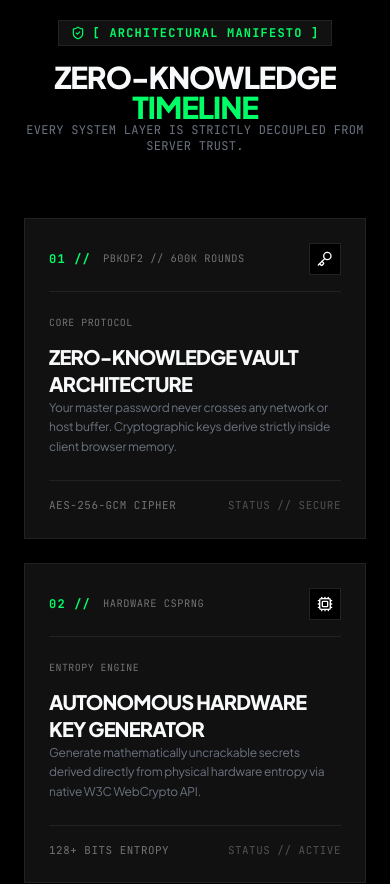
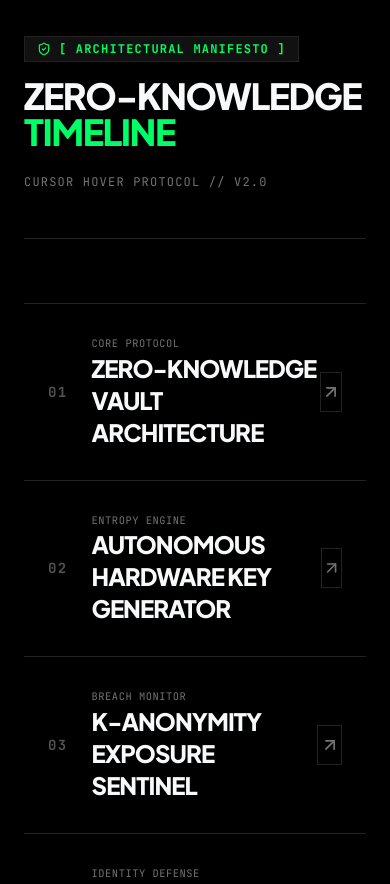
Before and after one commit to Abhay2110s/Lockely, a React (Vite) app in the folder frontend/: page / in a window 390 px wide. Shown: the part 1000-1884 px from the top of the page. Built offline with nearby package versions, Linux system fonts and the light colour scheme; no server answers.

Commit message:
cards update

```diff
--- a/frontend/src/components/landing/FeatureCards.jsx
+++ b/frontend/src/components/landing/FeatureCards.jsx
@@ -13,7 +13,7 @@ export function FeatureCard({
   className = "",
 }) {
   return (
-    <div className={`w-[340px] sm:w-[385px] bg-[#111111] border border-[#222222] hover:border-[#00FF66] transition-colors duration-100 rounded-none p-6 sm:p-8 flex flex-col justify-between space-y-6 cursor-default group ${className}`}>
+    <div className={`w-[320px] sm:w-[380px] bg-[#111111] border border-[#222222] hover:border-[#00FF66] transition-colors duration-100 rounded-none p-6 sm:p-8 flex flex-col justify-between space-y-6 cursor-default group ${className}`}>
       {/* Top Row: Technical Numbering & Stark White Icon */}
       <div className="flex items-center justify-between border-b border-[#222222] pb-4">
         <div className="flex items-center gap-3 font-mono">
@@ -63,18 +63,20 @@ export function FeatureCard({
   );
 }
 
-// 1. Extract individual card rendering into a sub-component so hooks stay at the top level
-function SemicircleCard({ item, index, scrollYProgress }) {
-  const radius = 380;
+// Isolated sub-component keeping hooks clean at the top level
+function SemicircleArcCard({ item, index, scrollYProgress }) {
+  const radius = 360; // Radius of the bottom arc trajectory
   const start = index * 0.18;
   const end = start + 0.35;
-  // const mid = start + 0.175;
 
-  // Hooks are now called cleanly at the top level of a React component function
-  const angle = useTransform(scrollYProgress, [start, end], [Math.PI, 0]);
+  // Maps scroll progress to an angle from 0 (Right Bottom) to Math.PI (Left Bottom)
+  const angle = useTransform(scrollYProgress, [start, end], [0, Math.PI]);
+
+  // Cartesian coordinate calculations along the semicircle perimeter
   const x = useTransform(angle, (val) => radius * Math.cos(val));
-  const y = useTransform(angle, (val) => -radius * Math.sin(val));
-  const scale = useTransform(scrollYProgress, [start, start + 0.1, end - 0.1, end], [0.8, 1.02, 1.02, 0.8]);
+  const y = useTransform(angle, (val) => -radius * Math.sin(val) * 0.5);
+
+  const scale = useTransform(scrollYProgress, [start, start + 0.1, end - 0.1, end], [0.85, 1.02, 1.02, 0.85]);
   const opacity = useTransform(scrollYProgress, [start, start + 0.05, end - 0.05, end], [0, 1, 1, 0]);
 
   return (
@@ -86,7 +88,7 @@ function SemicircleCard({ item, index, scrollYProgress }) {
         opacity,
         zIndex: 10 - index,
       }}
-      className="absolute"
+      className="absolute bottom-8"
     >
       <FeatureCard {...item} />
     </motion.div>
@@ -102,7 +104,7 @@ export default function FeatureCards({ items = [], className = "" }) {
 
   return (
     <section ref={containerRef} className={`h-[400vh] bg-black relative ${className}`}>
-      <div className="sticky top-0 h-screen w-full overflow-hidden flex flex-col items-center justify-between pb-16">
+      <div className="sticky top-0 h-screen w-full overflow-hidden flex flex-col items-center justify-between pb-12">
 
         {/* Section Header */}
         <div className="pt-16 text-center max-w-2xl px-4 z-20">
@@ -116,14 +118,14 @@ export default function FeatureCards({ items = [], className = "" }) {
 
         {/* Bottom Semicircle Background Guide Track */}
         <div
-          className="absolute bottom-0 w-[760px] h-[380px] border-b-2 border-dashed border-[#222222] rounded-b-full pointer-events-none opacity-40"
-          style={{ left: "calc(50% - 380px)" }}
+          className="absolute bottom-[-140px] w-[720px] h-[360px] border-t-2 border-dashed border-[#222222] rounded-t-full pointer-events-none opacity-40"
+          style={{ left: "calc(50% - 360px)" }}
         />
 
-        {/* Cards Traversing the Bottom Semicircle Arc from Left to Right */}
-        <div className="relative w-full h-[300px] flex items-end justify-center mb-8">
+        {/* Cards Container anchored at the bottom */}
+        <div className="relative w-full h-[280px] flex items-end justify-center mb-6">
           {items.map((item, index) => (
-            <SemicircleCard
+            <SemicircleArcCard
               key={item.number || index}
               item={item}
               index={index}
--- a/frontend/src/components/landing/Features.jsx
+++ b/frontend/src/components/landing/Features.jsx
@@ -1,4 +1,6 @@
-import { ShieldCheck, Lock, Cpu, Database, Key } from "lucide-react";
+import { useState } from "react";
+import { motion, AnimatePresence } from "framer-motion";
+import { ShieldCheck, Lock, Cpu, Database, Key, ArrowUpRight } from "lucide-react";
 
 const timelineItems = [
   {
@@ -6,7 +8,7 @@ const timelineItems = [
     tag: "CORE PROTOCOL",
     metric: "PBKDF2 // 600K ROUNDS",
     title: "Zero-Knowledge Vault Architecture",
-    desc: "Your master password never crosses any network or host buffer. Cryptographic keys derive strictly inside client browser memory.",
+    desc: "Your master password never crosses any network or host buffer. Cryptographic keys derive strictly inside client browser memory, rendering database breaches mathematically harmless to your personal plaintext.",
     spec: "AES-256-GCM CIPHER",
     icon: Key,
     status: "STATUS // SECURE",
@@ -16,7 +18,7 @@ const timelineItems = [
     tag: "ENTROPY ENGINE",
     metric: "HARDWARE CSPRNG",
     title: "Autonomous Hardware Key Generator",
-    desc: "Generate mathematically uncrackable secrets derived directly from physical hardware entropy via native W3C WebCrypto API.",
+    desc: "Generate mathematically uncrackable secrets derived directly from physical hardware entropy via the native W3C WebCrypto API. Real-time Shannon entropy meters calculate dictionary exhaustion intervals instantly.",
     spec: "128+ BITS ENTROPY",
     icon: Cpu,
     status: "STATUS // ACTIVE",
@@ -26,7 +28,7 @@ const timelineItems = [
     tag: "BREACH MONITOR",
     metric: "k-ANONYMITY HASHES",
     title: "k-Anonymity Exposure Sentinel",
-    desc: "Continuous surveillance against public credential dumps using 5-character SHA-1 prefixes without transmitting full password hashes.",
+    desc: "Continuous surveillance against billions of public credential dumps. Using 5-character SHA-1 prefixes, PassGuardian verifies compromised credentials without ever transmitting your full password hash.",
     spec: "SHA-1 PREFIX MATCHING",
     icon: ShieldCheck,
     status: "STATUS // ONLINE",
@@ -35,8 +37,8 @@ const timelineItems = [
     number: "04",
     tag: "IDENTITY DEFENSE",
     metric: "RFC-6238 COMPLIANT",
-    title: "Multi-Factor Authenticator & Backup",
-    desc: "Integrated Time-Based One-Time Password engine compatible with standard RFC-6238 mobile apps and hardware tokens.",
+    title: "Multi-Factor Authenticator & Backup Recovery",
+    desc: "Integrated Time-Based One-Time Password engine compatible with standard RFC-6238 mobile apps and hardware keys. Provision single-use cryptographically salted backup recovery codes for catastrophic lockout prevention.",
     spec: "TIME-BASED TOKENS",
     icon: Lock,
     status: "STATUS // READY",
@@ -46,100 +48,131 @@ const timelineItems = [
     tag: "LIFECYCLE CONTROL",
     metric: "EPHEMERAL HEAP",
     title: "Volatile Memory Zeroization",
-    desc: "Decrypted secret buffers are overwritten with cryptographic null bytes immediately upon session expiration or tab closure.",
+    desc: "Decrypted secret buffers are overwritten with cryptographic null bytes immediately upon session expiration or tab closure. No caching, no disk residue, and absolute immunity against cold-boot scrapers.",
     spec: "IMMEDIATE ZEROIZATION",
     icon: Database,
     status: "STATUS // ARMED",
   },
 ];
 
-export function FeatureCard({
-  number,
-  icon: Icon,
-  title,
-  desc,
-  tag,
-  spec,
-  metric,
-  status = "STATUS // OK",
-  className = "",
-}) {
+export default function Features() {
+  const [hoveredIndex, setHoveredIndex] = useState(null);
+  const [mousePosition, setMousePosition] = useState({ x: 0, y: 0 });
+
+  const handleMouseMove = (e) => {
+    setMousePosition({ x: e.clientX, y: e.clientY });
+  };
+
+  const activeItem = hoveredIndex !== null ? timelineItems[hoveredIndex] : null;
+  const IconComponent = activeItem ? activeItem.icon : null;
+
   return (
-    <div className={`bg-[#111111] border border-[#222222] hover:border-[#00FF66] transition-colors duration-100 rounded-none p-6 sm:p-8 flex flex-col justify-between space-y-6 cursor-default group ${className}`}>
-      {/* Top Row: Technical Numbering & Stark White Icon */}
-      <div className="flex items-center justify-between border-b border-[#222222] pb-4">
-        <div className="flex items-center gap-3 font-mono">
-          {number && (
-            <span className="text-xs sm:text-sm font-bold tracking-widest text-[#00FF66]">
-              {number} //
-            </span>
-          )}
-          {metric && (
-            <span className="text-[0.65rem] tracking-wider text-neutral-500 uppercase">
-              {metric}
-            </span>
-          )}
-        </div>
-        {Icon && (
-          <div className="size-8 bg-black border border-[#222222] group-hover:border-[#00FF66] transition-colors duration-100 flex items-center justify-center text-white">
-            <Icon className="size-4 text-white" />
-          </div>
-        )}
-      </div>
-
-      {/* Main Content */}
-      <div className="space-y-3">
-        {tag && (
-          <span className="font-mono text-[0.62rem] tracking-wider text-neutral-500 uppercase block">
-            {tag}
-          </span>
-        )}
-        <h3 className="text-xl sm:text-2xl font-black text-[#F8F9FA] uppercase tracking-tight leading-snug">
-          {title}
-        </h3>
-        <p className="text-xs sm:text-sm text-[#6B7280] leading-relaxed font-normal">
-          {desc}
-        </p>
-      </div>
-
-      {/* Bottom Technical Spec Footer */}
-      {(spec || status) && (
-        <div className="pt-4 border-t border-[#222222] flex items-center justify-between font-mono text-[0.68rem] text-neutral-500 uppercase tracking-wider">
-          <span>{spec || "SPEC // CRYPTOGRAPHIC"}</span>
-          <span className="text-neutral-600 group-hover:text-[#00FF66] transition-colors duration-100">
-            {status}
-          </span>
-        </div>
-      )}
-    </div>
-  );
-}
-
-export default function Features() {
-  return (
-    <section id="features" className="w-full bg-black py-24 px-6 sm:px-10 lg:px-16 border-t border-[#222222]">
+    <section
+      id="features"
+      onMouseMove={handleMouseMove}
+      className="w-full bg-black py-28 px-6 sm:px-10 lg:px-16 border-t border-[#222222] relative overflow-hidden"
+    >
       <div className="max-w-7xl mx-auto space-y-16">
 
         {/* Section Header */}
-        <div className="text-center max-w-2xl mx-auto space-y-4">
+        <div className="flex flex-col md:flex-row md:items-end justify-between gap-6 border-b border-[#222222] pb-12">
+          <div className="space-y-4 max-w-2xl">
             <div className="inline-flex items-center gap-2 px-3 py-1 bg-[#111111] border border-[#222222] text-[#00FF66] text-xs font-mono font-bold uppercase tracking-widest">
               <ShieldCheck className="size-3.5 text-[#00FF66]" />
               <span>[ ARCHITECTURAL MANIFESTO ]</span>
             </div>
-          <h2 className="text-3xl sm:text-5xl font-black text-[#F8F9FA] tracking-tighter uppercase leading-none">
+            <h2 className="text-4xl sm:text-6xl font-black text-[#F8F9FA] tracking-tighter uppercase leading-none">
               Zero-Knowledge <span className="text-[#00FF66]">Timeline</span>
             </h2>
-          <p className="text-xs sm:text-sm text-[#6B7280] font-mono uppercase tracking-wide">
-            Every system layer is strictly decoupled from server trust.
+          </div>
+          <div className="font-mono text-xs text-neutral-500 uppercase tracking-widest">
+            CURSOR HOVER PROTOCOL // v2.0
+          </div>
+        </div>
+
+        {/* Spread Rows */}
+        <div className="w-full border-t border-[#222222] divide-y divide-[#222222]">
+          {timelineItems.map((item, index) => {
+            const isHovered = hoveredIndex === index;
+
+            return (
+              <div
+                key={item.number}
+                onMouseEnter={() => setHoveredIndex(index)}
+                onMouseLeave={() => setHoveredIndex(null)}
+                className={`w-full py-8 px-6 sm:px-10 flex items-center justify-between transition-colors duration-200 cursor-default ${
+                  isHovered ? "bg-[#111111]" : "bg-black hover:bg-[#080808]"
+                }`}
+              >
+                {/* Row Content */}
+                <div className="flex items-center gap-6 sm:gap-12">
+                  <span className={`font-mono text-sm sm:text-base font-bold tracking-widest transition-colors ${
+                    isHovered ? "text-[#00FF66]" : "text-neutral-600"
+                  }`}>
+                     {item.number}
+                  </span>
+                  <div>
+                    <span className="font-mono text-[0.65rem] tracking-wider text-neutral-500 uppercase block">
+                      {item.tag}
+                    </span>
+                    <h3 className={`text-2xl sm:text-4xl font-black uppercase tracking-tight transition-colors ${
+                      isHovered ? "text-white" : "text-neutral-300"
+                    }`}>
+                      {item.title}
+                    </h3>
+                  </div>
+                </div>
+
+                <div className={`size-10 rounded-none border border-[#222222] flex items-center justify-center transition-all ${
+                  isHovered ? "bg-[#00FF66] text-black border-[#00FF66]" : "text-neutral-500 bg-black"
+                }`}>
+                  <ArrowUpRight className={`size-5 transition-transform ${isHovered ? "rotate-45" : ""}`} />
+                </div>
+              </div>
+            );
+          })}
+        </div>
+
+        {/* Cursor-Following Floating Popover Card */}
+        <AnimatePresence>
+          {hoveredIndex !== null && activeItem && (
+            <motion.div
+              initial={{ opacity: 0, scale: 0.9 }}
+              animate={{ opacity: 1, scale: 1 }}
+              exit={{ opacity: 0, scale: 0.9 }}
+              transition={{ duration: 0.15, ease: "easeOut" }}
+              style={{
+                top: mousePosition.y + 20,
+                left: mousePosition.x + 20,
+              }}
+              className="fixed z-50 w-[360px] sm:w-[400px] bg-[#111111] border border-[#00FF66] p-6 shadow-[0_20px_50px_rgba(0,0,0,0.8)] pointer-events-none hidden lg:block"
+            >
+              {/* Top Metric & Status */}
+              <div className="flex items-center justify-between border-b border-[#222222] pb-4 mb-4 font-mono text-xs">
+                <span className="text-[#00FF66] font-bold tracking-wider">{activeItem.metric}</span>
+                <span className="text-neutral-500 uppercase tracking-widest">{activeItem.status}</span>
+              </div>
+
+              {/* Card Body */}
+              <div className="space-y-4">
+                {IconComponent && (
+                  <div className="size-8 bg-black border border-[#222222] flex items-center justify-center text-[#00FF66]">
+                    <IconComponent className="size-4" />
+                  </div>
+                )}
+                <p className="text-xs sm:text-sm text-[#6B7280] leading-relaxed font-normal">
+                  {activeItem.desc}
                 </p>
               </div>
 
-        {/* Brutalist Grid Layout (Zero Hook Errors, 100% Reliable Responsive Design) */}
-        <div className="grid grid-cols-1 md:grid-cols-2 lg:grid-cols-3 gap-6">
-          {timelineItems.map((item, index) => (
-            <FeatureCard key={item.number || index} {...item} />
-          ))}
+              {/* Bottom Cryptographic Spec */}
+              <div className="mt-6 pt-4 border-t border-[#222222] flex items-center justify-between font-mono text-[0.68rem] text-neutral-500 uppercase tracking-wider">
+                <span>SPECIFICATION</span>
+                <span className="text-white font-bold">{activeItem.spec}</span>
               </div>
+            </motion.div>
+          )}
+        </AnimatePresence>
 
       </div>
     </section>
```
Lines whose indentation alone changed are shown as unchanged.
